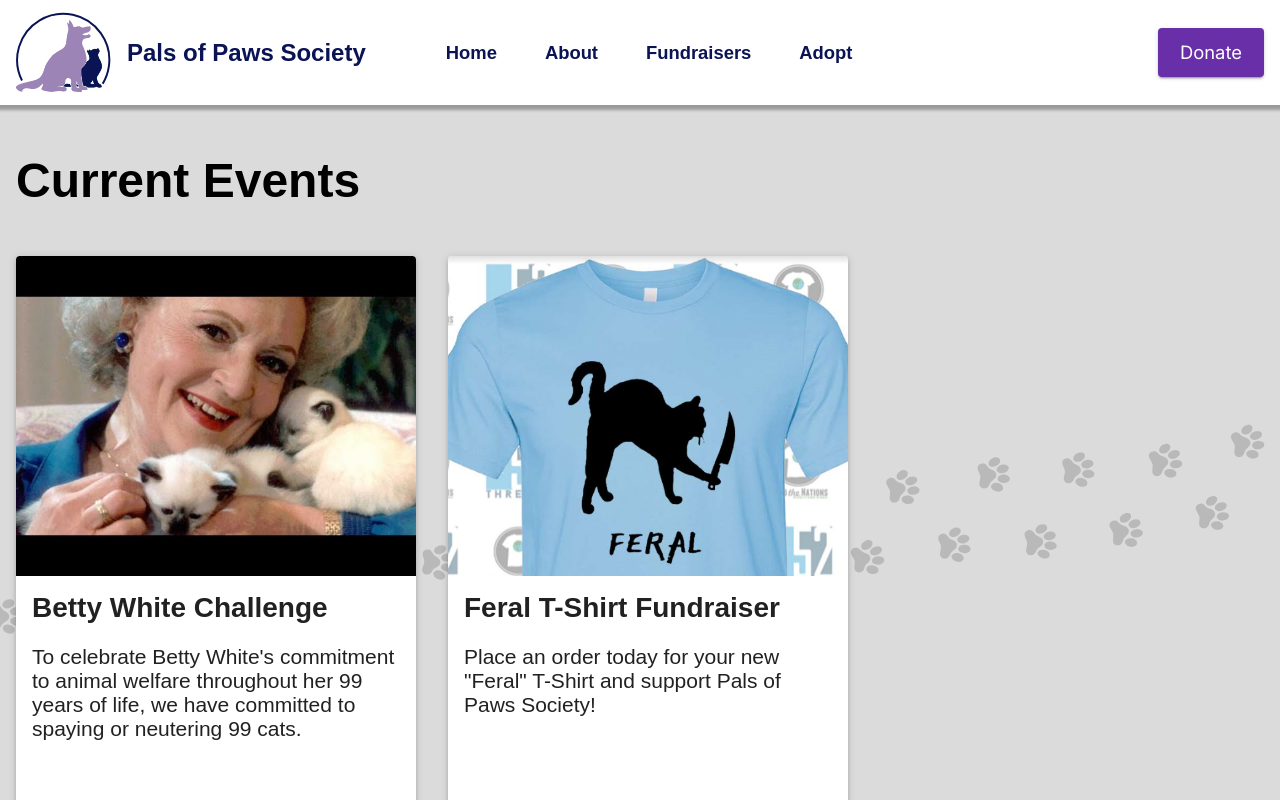
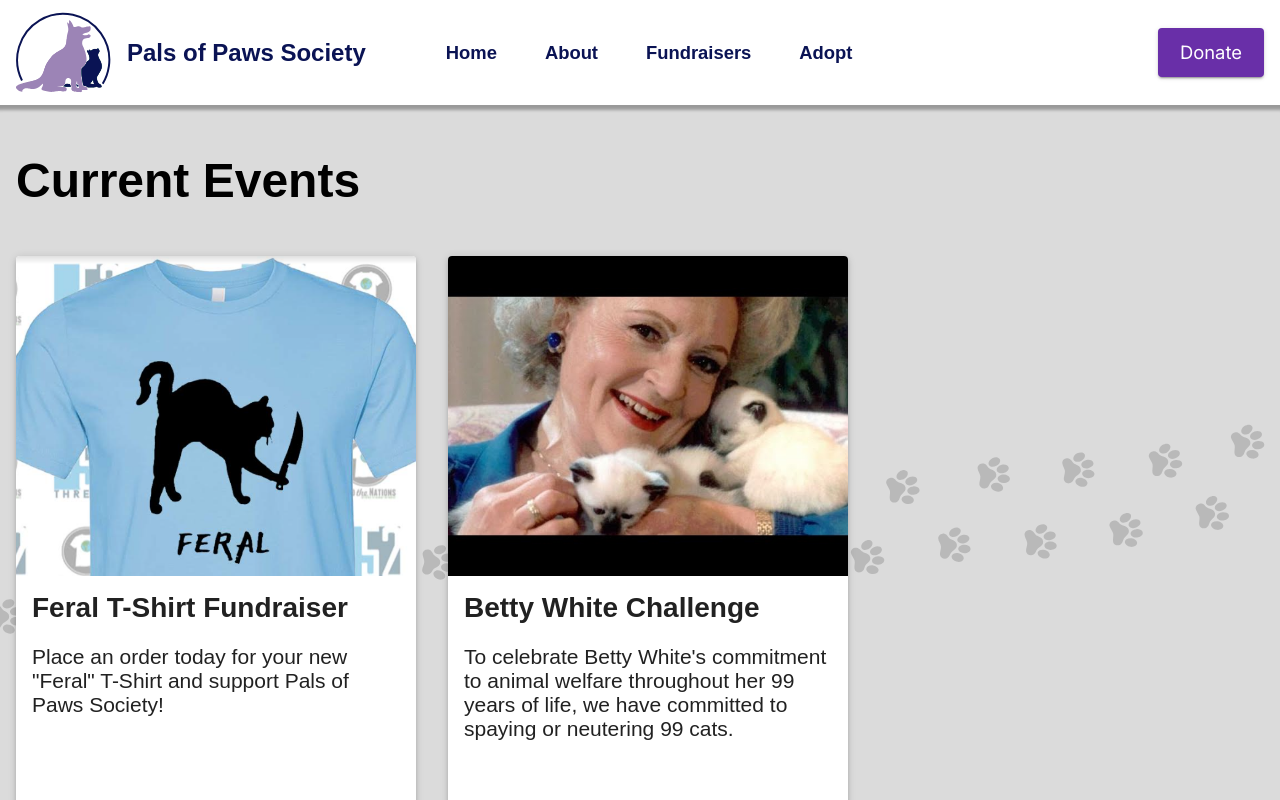
Before and after one commit to WVAviator/pals-of-paws-society, a Next.js app: page /fundraisers in a window 1280 px wide. Shown: the top 800 px of the page. Built offline with nearby package versions, Linux system fonts and the light colour scheme; a web font is replaced by a local one.

Commit message:
Update sort order for fundraisers

```diff
--- a/components/fundraisers/FeralShirtForm.module.scss
+++ b/components/fundraisers/FeralShirtForm.module.scss
@@ -71,3 +71,7 @@
 .deleteIcon {
 	cursor: pointer;
 }
+
+.total {
+	font-weight: $fontWeight-bold;
+}
--- a/pages/fundraisers/index.tsx
+++ b/pages/fundraisers/index.tsx
@@ -14,10 +14,14 @@ interface FundraisersProps {
 }
 
 const Fundraisers = ({ events }: FundraisersProps) => {
-	const activeEvents = events.filter(
+	const sortedEvents = events.sort((a, b) => {
+		return new Date(b.startDate).getTime() - new Date(a.startDate).getTime();
+	});
+
+	const activeEvents = sortedEvents.filter(
 		(event) => new Date(event.endDate) > new Date()
 	);
-	const pastEvents = events.filter(
+	const pastEvents = sortedEvents.filter(
 		(event) => new Date(event.endDate) < new Date()
 	);
 
```
Also changed, not shown: components/fundraisers/ShirtList.tsx (+12 -4 lines).
